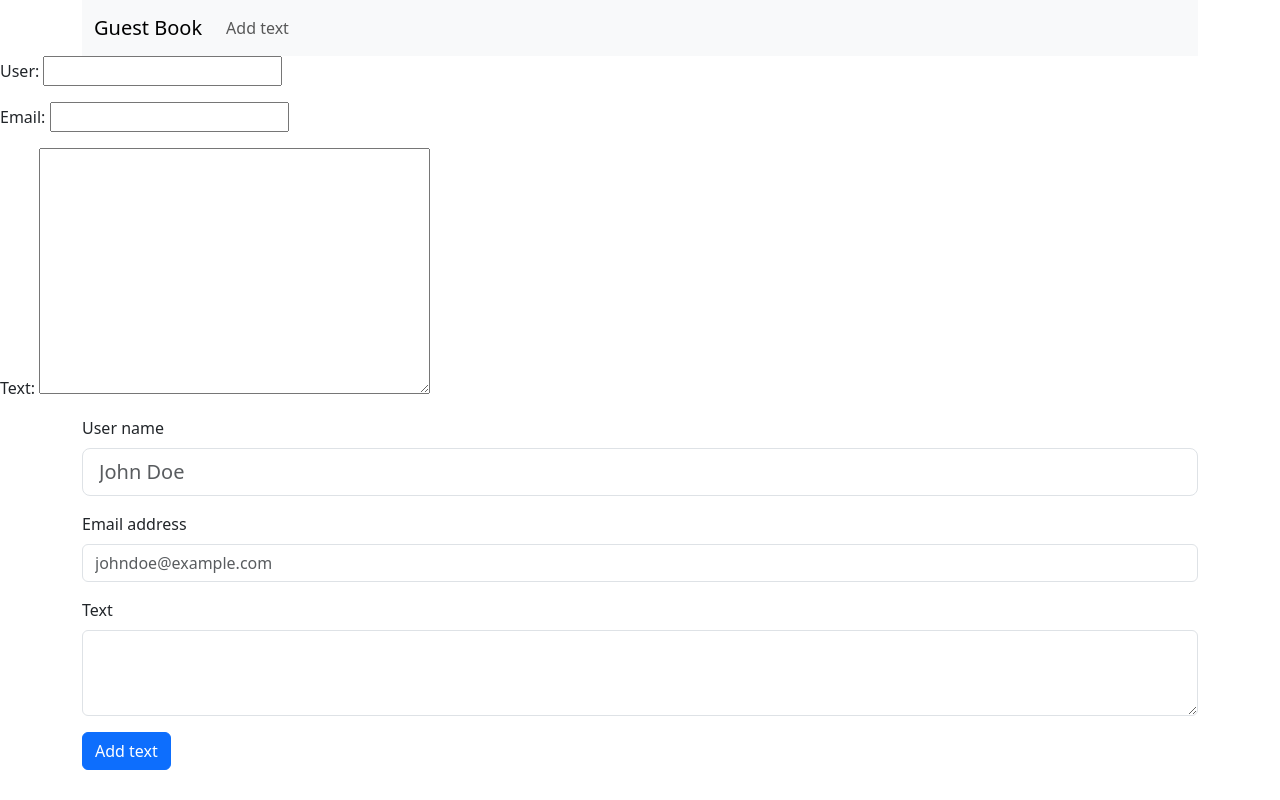
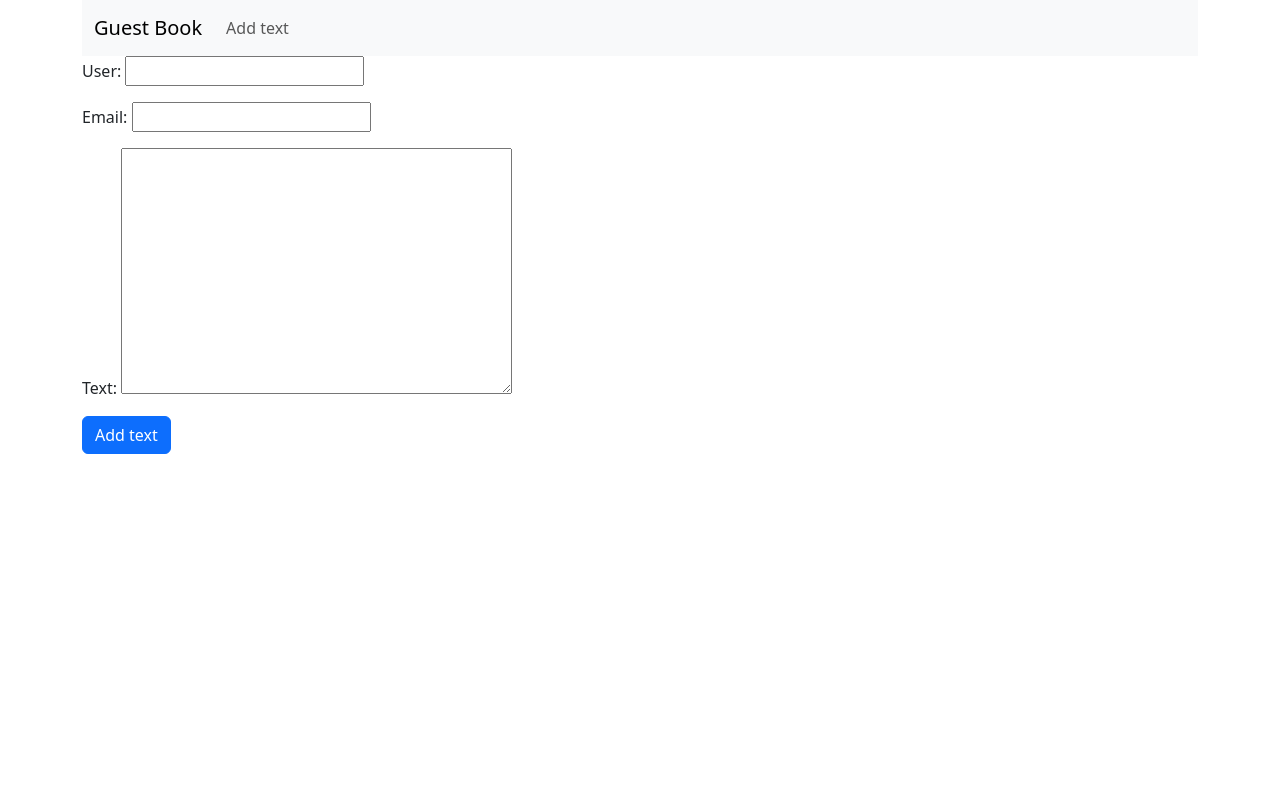
Before and after one commit to bitterslim/control_work_59_Utkelbayeva_Alima, a Django app: template webapp/templates/guest_add.html in a window 1280 px wide. Run offline with Django 3.2, Linux system fonts and the light colour scheme; the template is opened without the code that fills it: values that come from a table or form of the project are taken from there, others are empty; parts of the project's set-up code (start-up, migrations or seed data) failed here and were passed over.

Commit message:
Добавлены формы удален шаблон guest_add_form.html

```diff
--- a/webapp/templates/guest_add.html
+++ b/webapp/templates/guest_add.html
@@ -3,7 +3,7 @@
 {% block content %}
     <div class="form">
         <form action="{% url 'guest_add' %}" method="post">
-                {% include 'partial/guest_add_form.html'%}
+                {% include 'partial/form.html'%}
         </form>
     </div>
 {% endblock %}
--- a/webapp/templates/guest_update.html
+++ b/webapp/templates/guest_update.html
@@ -2,8 +2,9 @@
 {% block title %}Text Update{%  endblock %}
 {% block content %}
     <div class="form">
+
         <form action="{% url 'guest_update' guest.pk%}" method="post">
-                {% include 'partial/guest_add_form.html'%}
+                {% include 'partial/form.html'%}
         </form>
     </div>
 {% endblock %}
--- a/webapp/templates/partial/guest_add_form.html
+++ /dev/null
@@ -1,19 +0,0 @@
-                    {% csrf_token %}
-{{ form.as_p }}
-<div class="container">
-<div class="mb-3">
-  <label for="user" class="form-label">User name</label>
-  <input type="text" class="form-control form-control-lg" id="user" name="user" placeholder="John Doe">
-</div>
-<div class="mb-3">
-  <label for="email" class="form-label">Email address</label>
-  <input type="email" class="form-control" id="email" name="email" placeholder="johndoe@example.com">
-</div>
-<div class="mb-3">
-  <label for="text" class="form-label">Text</label>
-  <textarea class="form-control" id="text" name="text" rows="3"></textarea>
-</div>
-      <div class="col-auto">
-    <button type="submit" class="btn btn-primary mb-3">Add text</button>
-  </div>
-</div>
```
